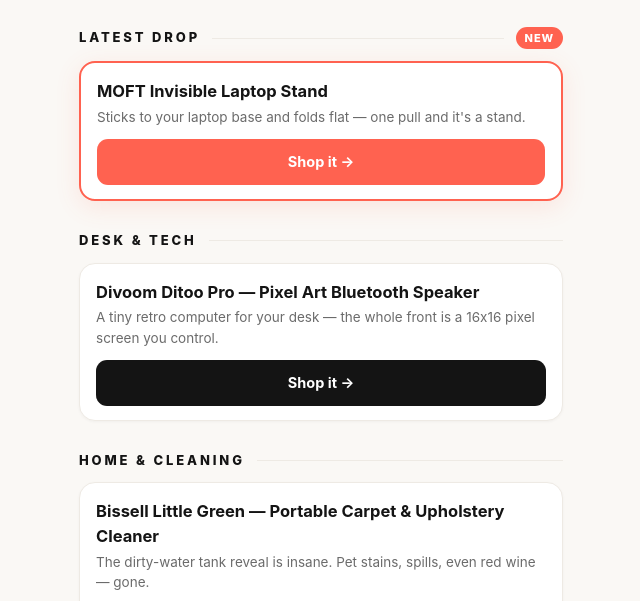
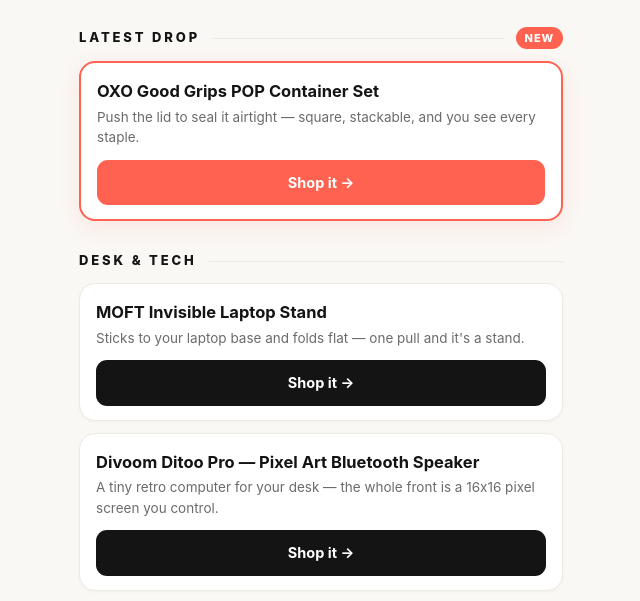
Before and after one commit to thefindsdrop/thefindsdrop.github.io, a plain HTML site: page index.html in a window 1280 px wide. Shown: the part 110-711 px from the top of the page, without its empty margins (319-959 px from the left). Drawn offline with Linux system fonts and the light colour scheme.

Commit message:
Add OXO POP Containers (latest drop), move MOFT to Desk & Tech

```diff
--- a/index.html
+++ b/index.html
@@ -43,14 +43,15 @@
   <div class="section">
     <div class="sec-h"><span class="t">LATEST DROP</span><span class="rule"></span><span class="new">NEW</span></div>
     <div class="card feature">
-      <div class="pname">MOFT Invisible Laptop Stand</div>
-      <div class="phook">Sticks to your laptop base and folds flat — one pull and it's a stand.</div>
-      <a class="shop" rel="sponsored nofollow noopener" target="_blank" href="https://www.amazon.com/dp/B0967W2YWJ?tag=thefindsdrop-20">Shop it →</a>
+      <div class="pname">OXO Good Grips POP Container Set</div>
+      <div class="phook">Push the lid to seal it airtight — square, stackable, and you see every staple.</div>
+      <a class="shop" rel="sponsored nofollow noopener" target="_blank" href="https://www.amazon.com/dp/B07TBBL1C2?tag=thefindsdrop-20">Shop it →</a>
     </div>
   </div>
 
   <div class="section">
     <div class="sec-h"><span class="t">DESK &amp; TECH</span><span class="rule"></span></div>
+    <div class="card"><div class="pname">MOFT Invisible Laptop Stand</div><div class="phook">Sticks to your laptop base and folds flat — one pull and it's a stand.</div><a class="shop" rel="sponsored nofollow noopener" target="_blank" href="https://www.amazon.com/dp/B0967W2YWJ?tag=thefindsdrop-20">Shop it →</a></div>
     <div class="card"><div class="pname">Divoom Ditoo Pro — Pixel Art Bluetooth Speaker</div><div class="phook">A tiny retro computer for your desk — the whole front is a 16x16 pixel screen you control.</div><a class="shop" rel="sponsored nofollow noopener" target="_blank" href="https://www.amazon.com/dp/B07YWWPV7L?tag=thefindsdrop-20">Shop it →</a></div>
   </div>
 
```
